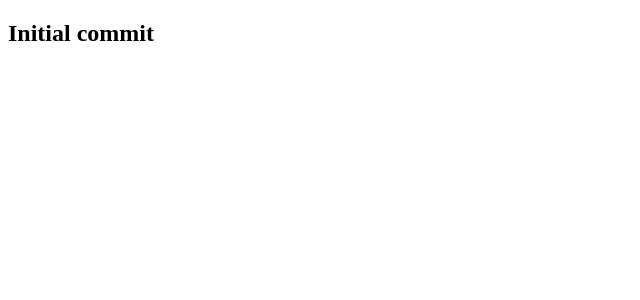
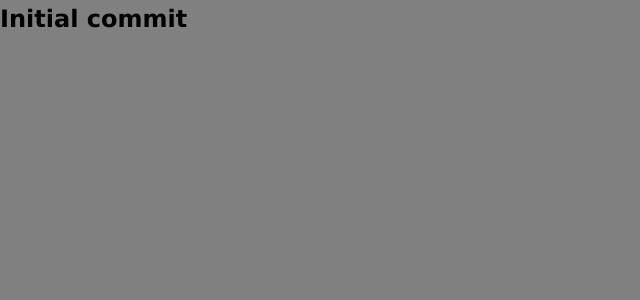
Before and after one commit to pulkitgangwar/gitfinder, a Next.js app: page / in a window 1280 px wide. Shown: the top 300 px of the page, without its empty margins (0-640 px from the left). Built offline with nearby package versions, Linux system fonts and the light colour scheme.

Commit message:
imported stylesheet in _app.jsx

```diff
--- /dev/null
+++ b/src/pages/_app.jsx
@@ -0,0 +1,8 @@
+// importing stylesheet
+import "../sass/main.scss";
+
+const MyApp = ({ Component, pageProps }) => {
+  return <Component {...pageProps} />;
+};
+
+export default MyApp;
```
